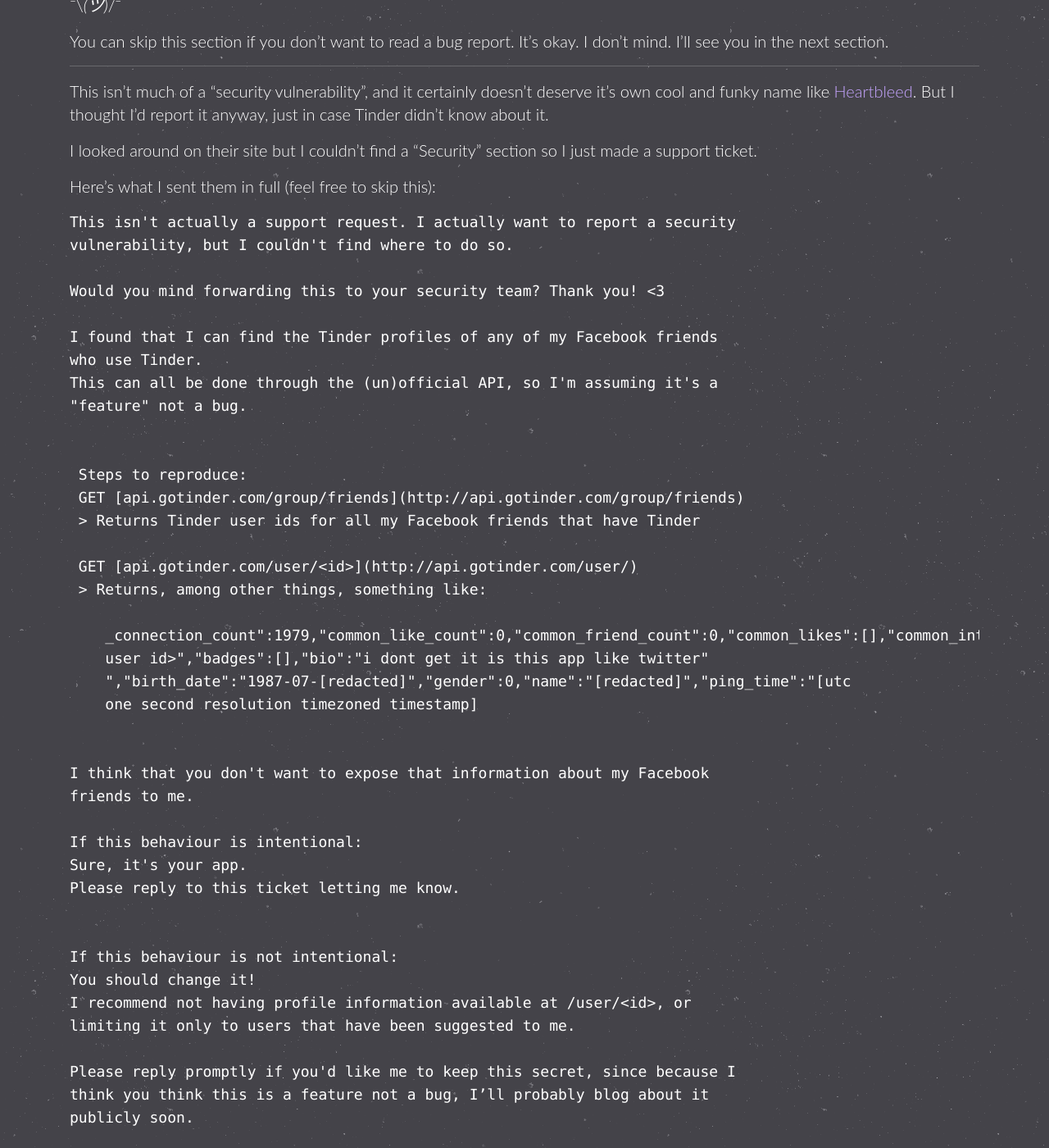
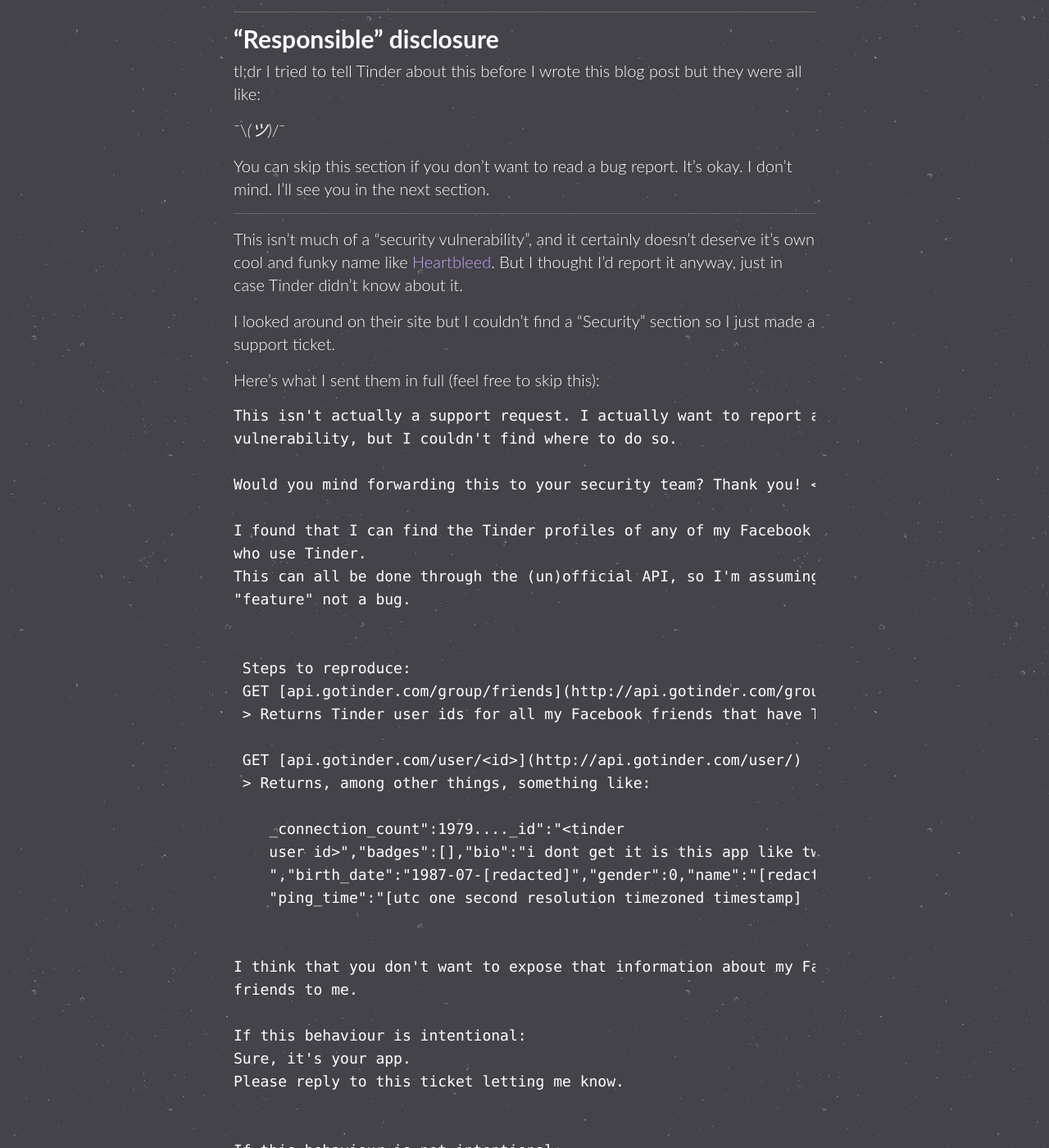
Before and after one commit to mangopdf/mangopdf.github.io, a Jekyll site: the page built from _posts/2016-07-21-stalking-your-facebook-friends-on-tinder.markdown, in a window 1280 px wide and 1400 px high, scrolled down 10310 px. Shown: the whole window at 82% size. Built offline with Jekyll 4.4.1, drawn with Linux system fonts in a browser that asks for light colours; some web fonts are replaced; some of the changed text lies outside the part shown.

```diff
--- a/_posts/2016-07-21-stalking-your-facebook-friends-on-tinder.markdown
+++ b/_posts/2016-07-21-stalking-your-facebook-friends-on-tinder.markdown
@@ -389,10 +389,10 @@
  GET [api.gotinder.com/user/<id>](http://api.gotinder.com/user/)
  > Returns, among other things, something like:
 
-    _connection_count":1979,"common_like_count":0,"common_friend_count":0,"common_likes":[],"common_interests":[],"uncommon_interests":[],"common_friends":[],"_id":"<tinder
+    _connection_count":1979...._id":"<tinder
     user id>","badges":[],"bio":"i dont get it is this app like twitter"
-    ","birth_date":"1987-07-[redacted]","gender":0,"name":"[redacted]","ping_time":"[utc
-    one second resolution timezoned timestamp]
+    ","birth_date":"1987-07-[redacted]","gender":0,"name":"[redacted]",
+    "ping_time":"[utc one second resolution timezoned timestamp]
 
 
 I think that you don't want to expose that information about my Facebook
```
Also changed, not shown: css/freelancer.css (+5 -5 lines), scss/_post.scss (+4 -4 lines), css/freelancer.min.css.
